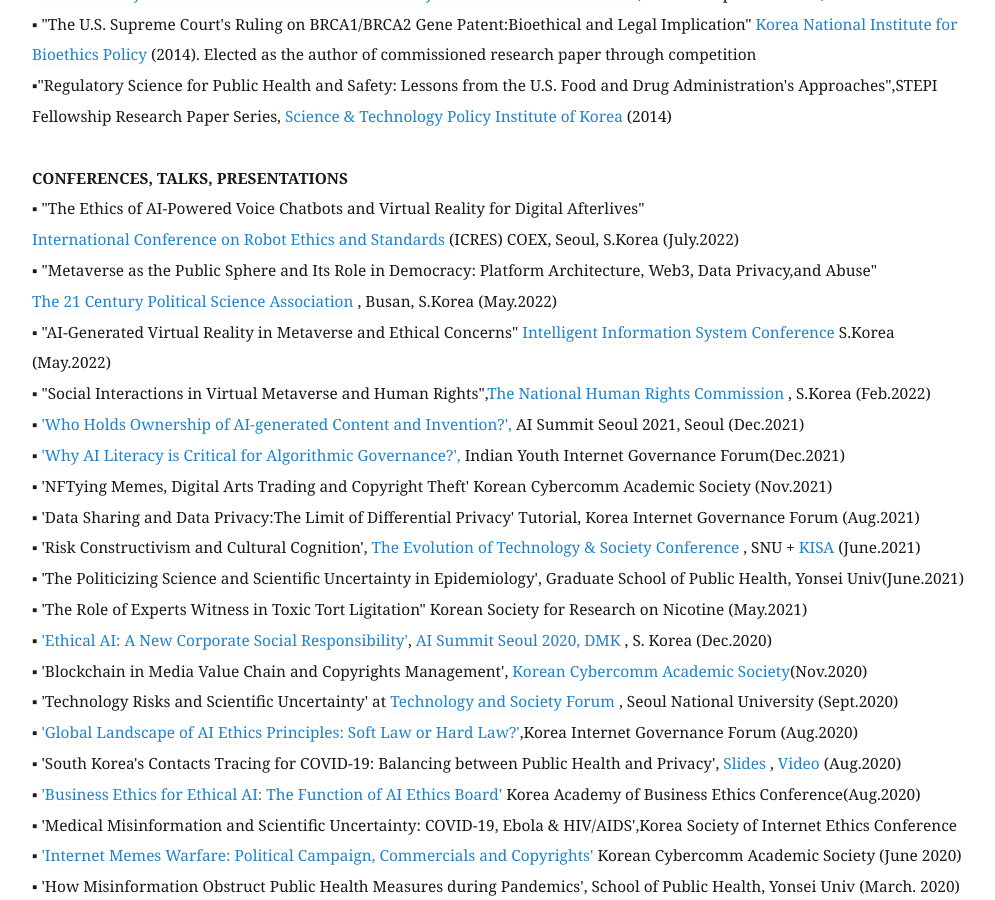
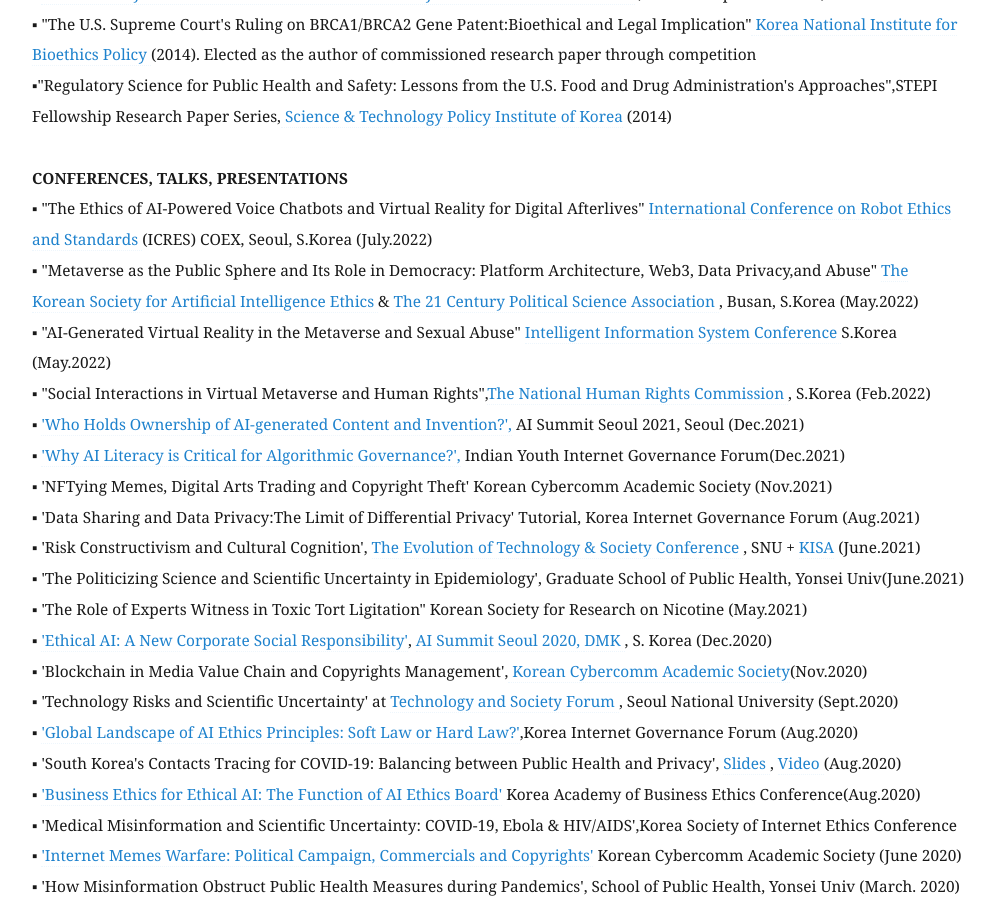
Before and after one commit to eunchangchoi/eunchangchoi.github.io, a Jekyll site: the page built from index.md, in a window 1280 px wide and 900 px high, scrolled down 3345 px. Shown: the whole window, without its empty margins (68-1063 px from the left). Built offline with Jekyll 4.4.1, drawn with Linux system fonts in a browser that asks for light colours.

Commit message:
Update index.md

```diff
--- a/index.md
+++ b/index.md
@@ -72,10 +72,10 @@
 ▪"Regulatory Science for Public Health and Safety: Lessons from the U.S. Food and Drug Administration's Approaches",STEPI Fellowship Research Paper Series,<a href="https://www.stepi.re.kr/site/stepien/main.do"> Science & Technology Policy Institute of Korea</a> (2014)<br>
      <br>
  <strong> CONFERENCES, TALKS, PRESENTATIONS </strong> <br>
-▪ "The Ethics of AI-Powered Voice Chatbots and Virtual Reality for Digital Afterlives" <br>
+▪ "The Ethics of AI-Powered Voice Chatbots and Virtual Reality for Digital Afterlives"
  <a href="https://www.clawar.org/icres2022/?fbclid=IwAR2g5W3CtTNLC9MOT9du0qogMQyR0FimGJciXYzIZqo4KXNuQ2RaXZNJEsg/"> International Conference on Robot Ethics and Standards </a>(ICRES) COEX, Seoul, S.Korea (July.2022)<br>
-▪ "Metaverse as the Public Sphere and Its Role in Democracy: Platform Architecture, Web3, Data Privacy,and  Abuse" <br><a href="http://www.politics21.or.kr/"> The 21 Century Political Science Association </a>, Busan, S.Korea (May.2022)<br>
-▪ "AI-Generated Virtual Reality in Metaverse and Ethical Concerns" <a href="http://www.kiiss.or.kr/journal/sub02.html/"> Intelligent Information System Conference </a> S.Korea (May.2022)<br>
+▪ "Metaverse as the Public Sphere and Its Role in Democracy: Platform Architecture, Web3, Data Privacy,and  Abuse" <a href="https://ksaie.or.kr"> The Korean Society for Artificial Intelligence Ethics </a> & <a href="http://www.politics21.or.kr/"> The 21 Century Political Science Association </a>, Busan, S.Korea (May.2022)<br>
+▪ "AI-Generated Virtual Reality in the Metaverse and Sexual Abuse" <a href="http://www.kiiss.or.kr/journal/sub02.html/"> Intelligent Information System Conference </a> S.Korea (May.2022)<br>
 ▪ "Social Interactions in Virtual Metaverse and Human Rights",<a href="https://www.humanrights.go.kr/site/main/index002">The National Human Rights Commission </a>, S.Korea (Feb.2022)<br>
 ▪ <a href="https://aisummit.co.kr/agenda_2021-2/">'Who Holds Ownership of AI-generated Content and Invention?',</a> AI Summit Seoul 2021, Seoul (Dec.2021)<br>
 ▪ <a href="https://youthigf.in/2021/12/02/agenda/">'Why AI Literacy is Critical for Algorithmic Governance?',</a> Indian Youth Internet Governance Forum(Dec.2021)<br>
```
